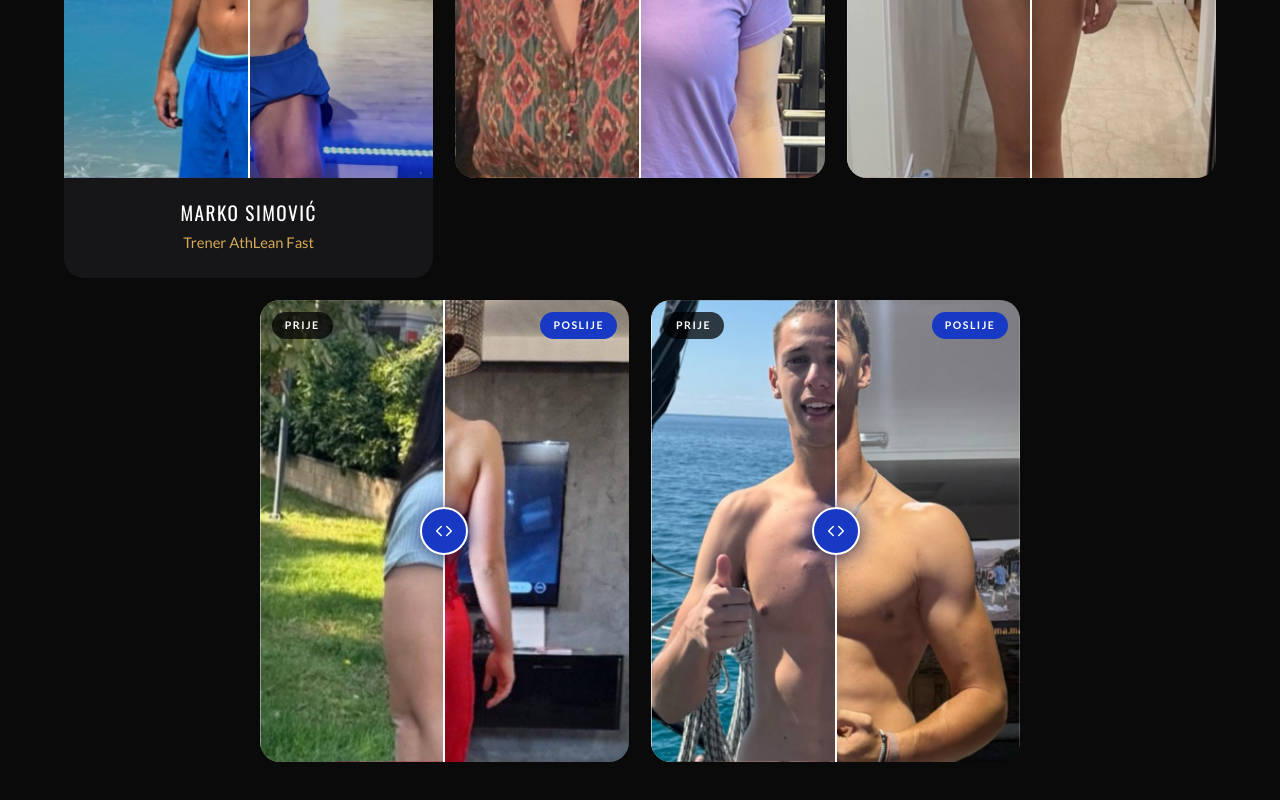
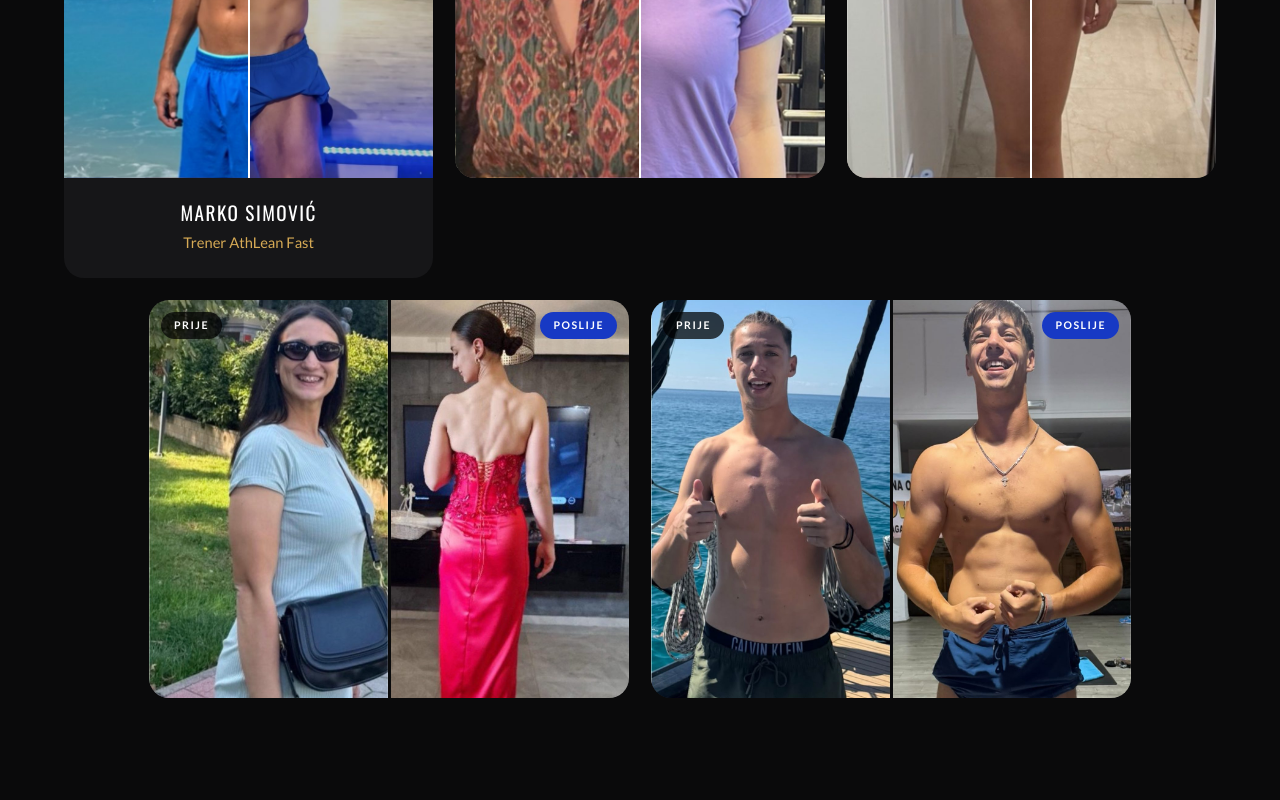
Before and after one commit to pecapecaa/Athlean-fast, a plain HTML site: page index.html in a window 1280 px wide. Shown: the part 4761-5561 px from the top of the page. Drawn offline with nearby package versions, Linux system fonts and the light colour scheme.

Commit message:
Transformacije: dva načina prikaza, da se izabere jedan
- Gornji red (Marko i prva dva klijenta): klizač kao do sada
- Donji red (druga dva klijenta): "Prije" i "Poslije" jedna pored druge,
  šire kartice da se obe slike dobro vide
- U data.js layout: 'pair' bira prikaz jedan pored drugog; bez njega je
  klizač, pa se izbor svodi na jednu reč po transformaciji
- Test: svaka transformacija prikazuje obe slike, onako kako je zadato

Co-Authored-By: Claude Opus 5.5 <noreply@anthropic.com>
Claude-Session: https://claude.ai/code/session_01R7PVgEtFGyykzGBCnXd4Qp

```diff
--- a/data.js
+++ b/data.js
@@ -195,8 +195,10 @@ const MENTORSHIP = [
 ];
 
 // ===== Transformacije =====
-// Slike pre/posle su uspravne (3:5), prikazuju se jedna preko druge sa
-// linijom koja se pomera. Nova transformacija je još jedan objekat u nizu.
+// Slike pre/posle su uspravne (3:5). Nova transformacija je još jedan objekat
+// u nizu. Dva načina prikaza, da se izabere jedan:
+//   bez layout:       jedna slika preko druge, sa linijom koja se pomera
+//   layout: 'pair':   "Prije" i "Poslije" jedna pored druge
 // Ispod slika, ako postoje (nisu obavezni):
 //   quote:  utisak klijenta, npr. { sr: 'Za 4 mjeseca...', en: 'In 4 months...' }
 //   name:   ime, npr. { sr: 'Ana', en: 'Ana' }
@@ -218,11 +220,13 @@ const TRANSFORMATIONS = [
   },
   {
     before: 'images/transformacije/transformacija-3-prije.jpg',
-    after: 'images/transformacije/transformacija-3-poslije.jpg'
+    after: 'images/transformacije/transformacija-3-poslije.jpg',
+    layout: 'pair'
   },
   {
     before: 'images/transformacije/transformacija-4-prije.jpg',
-    after: 'images/transformacije/transformacija-4-poslije.jpg'
+    after: 'images/transformacije/transformacija-4-poslije.jpg',
+    layout: 'pair'
   }
 ];
 
--- a/index.html
+++ b/index.html
@@ -37,7 +37,7 @@
     <link rel="stylesheet"
       href="https://fonts.googleapis.com/css2?family=Oswald:wght@300;400&family=Lato:wght@400;700&display=swap">
   </noscript>
-  <link rel="stylesheet" href="styles.css?v=ac35c3f1">
+  <link rel="stylesheet" href="styles.css?v=62de6d72">
 
   <script>
     // Sopstveni događaji i tagovi za analitiku (Microsoft Clarity). Sve kroz
@@ -429,8 +429,8 @@
   }
   </script>
 
-  <script src="data.js?v=2926dfb1"></script>
+  <script src="data.js?v=6cc4bc29"></script>
   <script src="components.js?v=08bc7293"></script>
-  <script src="script.js?v=1196903b"></script>
+  <script src="script.js?v=77f75064"></script>
 </body>
 </html>
--- a/script.js
+++ b/script.js
@@ -52,6 +52,21 @@ function renderTransformations() {
         ${item.name ? `<strong>${esc(t(item.name))}</strong>` : ''}
         ${item.detail ? `<span>${esc(t(item.detail))}</span>` : ''}
       </figcaption>` : '';
+    if (item.layout === 'pair') {
+      return `
+    <figure class="transformation transformation--pair">
+      <div class="transformation-pair">
+        <div class="transformation-shot">
+          <img src="${esc(item.before)}" alt="${esc(t(MSG.before))}" loading="lazy" decoding="async">
+          <span class="shot-label shot-label--before">${esc(t(MSG.before))}</span>
+        </div>
+        <div class="transformation-shot">
+          <img src="${esc(item.after)}" alt="${esc(t(MSG.after))}" loading="lazy" decoding="async">
+          <span class="shot-label shot-label--after">${esc(t(MSG.after))}</span>
+        </div>
+      </div>${caption}
+    </figure>`;
+    }
     return `
     <figure class="transformation">
       <div class="compare">
--- a/styles.css
+++ b/styles.css
@@ -1017,6 +1017,34 @@ button {
 .compare-range:focus-visible + .compare-handle .compare-knob {
   outline: 2px solid var(--gold);
   outline-offset: 3px;
+}
+
+/* The other way: before and after side by side, each photo whole. Wider
+   than a slider card, so each half is big enough to see. */
+.transformation--pair {
+  flex-basis: calc((100% - 22px) / 2);
+  max-width: 480px;
+}
+
+.transformation-pair {
+  display: grid;
+  grid-template-columns: 1fr 1fr;
+  gap: 3px;
+  background: var(--bg);
+}
+
+.transformation-shot {
+  position: relative;
+  aspect-ratio: 3 / 5;
+  overflow: hidden;
+  background: var(--card-2);
+}
+
+.transformation-shot img {
+  width: 100%;
+  height: 100%;
+  object-fit: cover;
+  object-position: 50% 15%;
 }
 
 .shot-label {
```
Also changed, not shown: nivo.html (+2 -2 lines), tests/navigation.spec.js (+6 -2 lines), 1 other file.
